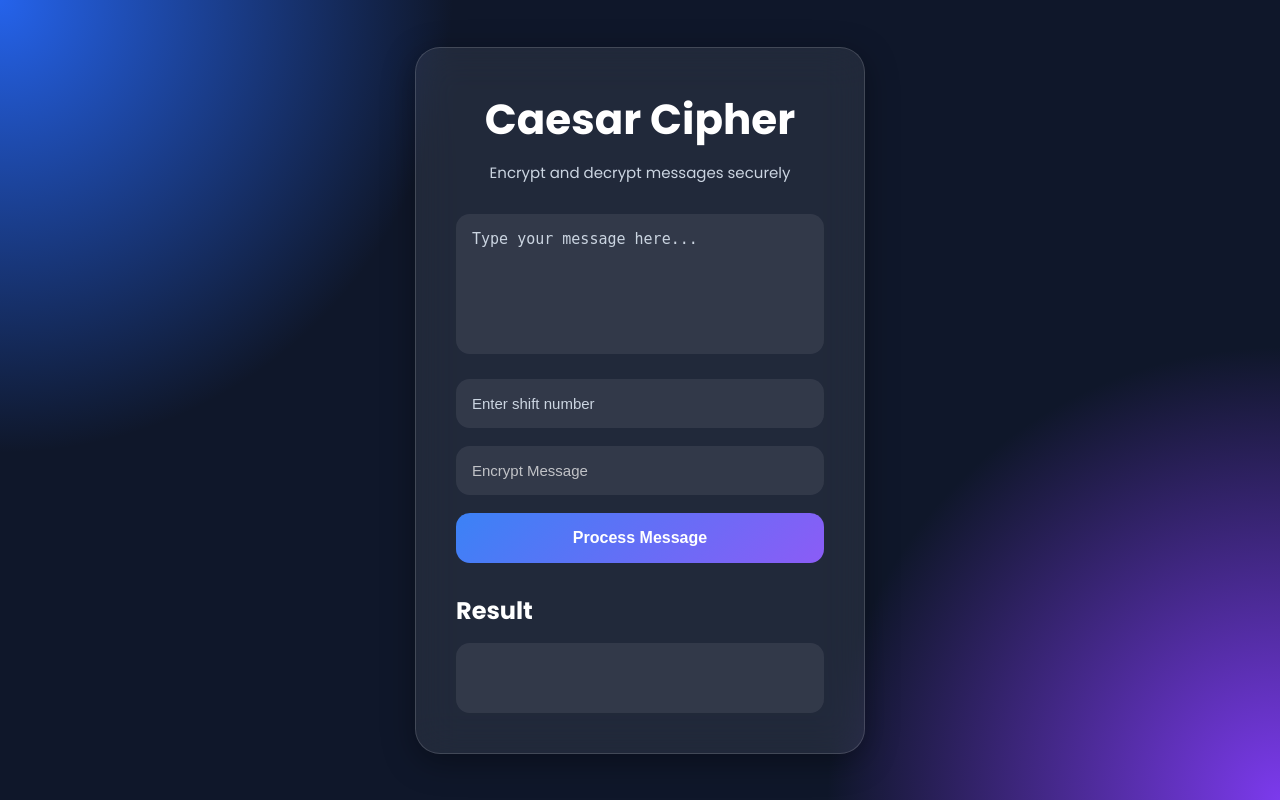
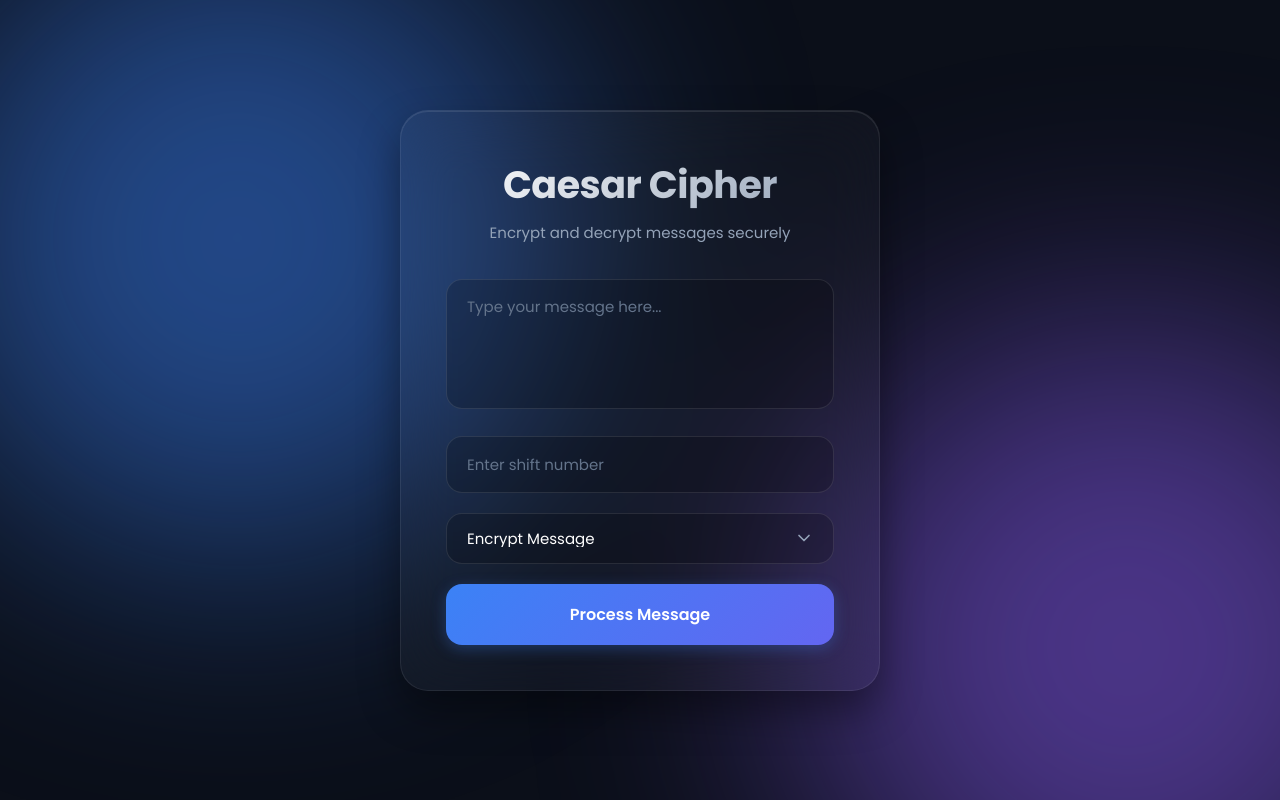
Before and after one commit to pavanmnaikcse/caesar_cipher, a Flask app: page / in a window 1280 px wide. Run offline with Flask 3, Linux system fonts and the light colour scheme.

Commit message:
Enhance UI aesthetics and add copy button

```diff
--- a/static/style.css
+++ b/static/style.css
@@ -6,61 +6,89 @@
 
 body{
     font-family:'Poppins',sans-serif;
-    height:100vh;
+    min-height:100vh;
     display:flex;
     justify-content:center;
     align-items:center;
     overflow:hidden;
-    background:#0f172a;
+    background:#0b0f19;
+    color: white;
 }
 
-/* Animated background */
+/* Animated background with glow effects */
 
 .background{
     position:absolute;
     width:100%;
     height:100%;
-    background:
-    radial-gradient(circle at top left,#2563eb,transparent 30%),
-    radial-gradient(circle at bottom right,#7c3aed,transparent 30%),
-    #0f172a;
     z-index:-1;
+    overflow: hidden;
+}
+
+.glow{
+    position: absolute;
+    width: 600px;
+    height: 600px;
+    border-radius: 50%;
+    filter: blur(120px);
+    opacity: 0.5;
+    animation: float 10s infinite ease-in-out alternate;
+}
+
+.glow-1{
+    background: #3b82f6;
+    top: -100px;
+    left: -100px;
+}
+
+.glow-2{
+    background: #8b5cf6;
+    bottom: -100px;
+    right: -100px;
+    animation-delay: -5s;
+}
+
+@keyframes float {
+    0% { transform: translate(0, 0) scale(1); }
+    100% { transform: translate(50px, 50px) scale(1.1); }
 }
 
 /* Main card */
 
 .container{
-    width:450px;
-    padding:40px;
-    border-radius:25px;
-
-    background:rgba(255,255,255,0.08);
-
-    border:1px solid rgba(255,255,255,0.15);
-
-    backdrop-filter:blur(20px);
-
-    box-shadow:
-    0 8px 32px rgba(0,0,0,0.35);
-
-    animation:fadeIn 1s ease;
+    width:480px;
+    padding:45px;
+    border-radius:28px;
+    background:rgba(255,255,255,0.03);
+    border:1px solid rgba(255,255,255,0.08);
+    backdrop-filter:blur(30px);
+    -webkit-backdrop-filter:blur(30px);
+    box-shadow: 0 20px 40px rgba(0,0,0,0.4), inset 0 1px 0 rgba(255,255,255,0.1);
+    animation:fadeIn 0.8s cubic-bezier(0.22, 1, 0.36, 1);
+    position: relative;
+    z-index: 1;
 }
 
 /* Title */
 
 h1{
     text-align:center;
-    font-size:42px;
+    font-size:38px;
     color:white;
-    margin-bottom:10px;
+    margin-bottom:8px;
     font-weight:700;
+    letter-spacing: -0.5px;
+    background: linear-gradient(135deg, #fff, #94a3b8);
+    -webkit-background-clip: text;
+    -webkit-text-fill-color: transparent;
 }
 
 .subtitle{
     text-align:center;
-    color:#cbd5e1;
-    margin-bottom:30px;
+    color:#94a3b8;
+    margin-bottom:35px;
     font-size:15px;
+    font-weight: 400;
 }
 
 /* Inputs */
@@ -69,148 +97,159 @@ textarea,
 input,
 select{
     width:100%;
-    border:none;
+    border:1px solid rgba(255,255,255,0.1);
     outline:none;
-
-    margin-bottom:18px;
-
-    padding:16px;
-
-    border-radius:14px;
-
-    background:rgba(255,255,255,0.08);
-
+    margin-bottom:20px;
+    padding:16px 20px;
+    border-radius:16px;
+    background:rgba(0,0,0,0.2);
     color:white;
-
     font-size:15px;
-
-    transition:0.3s;
+    font-family: 'Poppins', sans-serif;
+    transition:all 0.3s ease;
 }
 
 textarea{
-    height:140px;
+    height:130px;
     resize:none;
+    line-height: 1.5;
 }
 
 textarea:focus,
 input:focus,
 select:focus{
-    background:rgba(255,255,255,0.12);
-
-    border:1px solid #60a5fa;
-
-    box-shadow:0 0 12px rgba(96,165,250,0.4);
+    background:rgba(0,0,0,0.3);
+    border-color: #60a5fa;
+    box-shadow:0 0 0 4px rgba(96,165,250,0.15);
 }
-
-/* Placeholder */
 
 textarea::placeholder,
 input::placeholder{
-    color:#cbd5e1;
+    color:#64748b;
 }
 
-/* Dropdown */
+/* Custom Select Dropdown */
 
-/* Dropdown */
+.select-wrapper {
+    position: relative;
+    width: 100%;
+}
+
+.select-wrapper .select-icon {
+    position: absolute;
+    right: 20px;
+    top: 25px;
+    transform: translateY(-50%);
+    color: #94a3b8;
+    pointer-events: none;
+    width: 20px;
+    height: 20px;
+}
 
 select{
-    width:100%;
-    padding:16px;
-
-    border:none;
-    outline:none;
-
-    border-radius:14px;
-
-    background:rgba(255,255,255,0.08);
-
-    color:rgba(246, 245, 245, 0.732);
-
-    font-size:15px;
-
-    cursor:pointer;
-
     appearance:none;
     -webkit-appearance:none;
-    -moz-appearance:none;
-
-    transition:0.3s;
+    cursor:pointer;
+    padding-right: 50px;
 }
 
-/* Dropdown focus */
-
-select:focus{
-    border:1px solid #3b82f6;
-
-    box-shadow:0 0 10px rgba(203, 205, 207, 0.3);
+/* Ensure options look decent by removing custom bg/colors and letting the OS handle it cleanly,
+   or styling them with a dark theme */
+option{
+    background:#0f172a;
+    color:white;
+    padding: 10px;
 }
 
-/* Dropdown options */
+/* Submit Button */
 
-option{
-    background:#111827;
+.submit-btn{
+    width:100%;
+    padding:18px;
+    border:none;
+    border-radius:16px;
+    background:linear-gradient(135deg, #3b82f6, #6366f1);
     color:white;
+    font-size:16px;
+    font-weight:600;
+    font-family: 'Poppins', sans-serif;
+    cursor:pointer;
+    transition:all 0.3s ease;
+    box-shadow: 0 4px 15px rgba(59,130,246,0.3);
 }
 
-/* Button */
-
-button{
-    width:100%;
-    padding:16px;
-
-    border:none;
-
-    border-radius:14px;
-
-    background:linear-gradient(
-        135deg,
-        #3b82f6,
-        #8b5cf6
-    );
-
-    color:white;
-
-    font-size:16px;
-
-    font-weight:600;
-
-    cursor:pointer;
-
-    transition:0.3s;
+.submit-btn:hover{
+    transform:translateY(-2px);
+    box-shadow: 0 8px 25px rgba(59,130,246,0.4);
+    background:linear-gradient(135deg, #4f8ef7, #7477f2);
 }
 
-button:hover{
-    transform:translateY(-3px);
-
-    box-shadow:
-    0 10px 20px rgba(59,130,246,0.4);
+.submit-btn:active{
+    transform:translateY(1px);
 }
 
-/* Result */
+/* Result Section */
 
 .result-box{
-    margin-top:30px;
+    margin-top:35px;
+    animation: fadeIn 0.5s ease;
 }
 
-.result-box h2{
+.result-header {
+    display: flex;
+    justify-content: space-between;
+    align-items: center;
+    margin-bottom: 15px;
+}
+
+.result-header h2{
     color:white;
-    margin-bottom:15px;
+    font-size: 20px;
+    font-weight: 600;
+}
+
+.copy-btn {
+    display: flex;
+    align-items: center;
+    gap: 6px;
+    background: rgba(255,255,255,0.08);
+    border: 1px solid rgba(255,255,255,0.1);
+    color: #e2e8f0;
+    padding: 8px 14px;
+    border-radius: 10px;
+    font-size: 13px;
+    font-weight: 500;
+    font-family: 'Poppins', sans-serif;
+    cursor: pointer;
+    transition: all 0.2s ease;
+}
+
+.copy-btn svg {
+    width: 14px;
+    height: 14px;
+}
+
+.copy-btn:hover {
+    background: rgba(255,255,255,0.15);
+}
+
+.copy-btn.copied {
+    background: rgba(34, 197, 94, 0.2);
+    color: #4ade80;
+    border-color: rgba(34, 197, 94, 0.3);
 }
 
 .result{
-    min-height:70px;
-
-    padding:18px;
-
-    border-radius:14px;
-
-    background:rgba(255,255,255,0.08);
-
+    min-height:80px;
+    padding:22px;
+    border-radius:16px;
+    background:rgba(0,0,0,0.25);
+    border: 1px solid rgba(255,255,255,0.05);
     color:#f8fafc;
-
     word-wrap:break-word;
-
     line-height:1.6;
+    font-size: 16px;
+    letter-spacing: 0.5px;
 }
 
 /* Animation */
--- a/templates/index.html
+++ b/templates/index.html
@@ -7,6 +7,7 @@
     <title>Caesar Cipher</title>
 
     <link rel="stylesheet" href="{{ url_for('static', filename='style.css') }}">
+    <script src="https://unpkg.com/feather-icons"></script>
 
     <link rel="preconnect" href="https://fonts.googleapis.com">
     <link href="https://fonts.googleapis.com/css2?family=Poppins:wght@300;400;500;600;700&display=swap"
@@ -16,7 +17,10 @@
 
 <body>
 
-    <div class="background"></div>
+    <div class="background">
+        <div class="glow glow-1"></div>
+        <div class="glow glow-2"></div>
+    </div>
 
     <div class="container">
 
@@ -39,29 +43,62 @@
                 placeholder="Enter shift number"
                 required>
 
-            <select name="direction">
-                <option value="encode">Encrypt Message</option>
-                <option value="decode">Decrypt Message</option>
-            </select>
+            <div class="select-wrapper">
+                <select name="direction">
+                    <option value="encode">Encrypt Message</option>
+                    <option value="decode">Decrypt Message</option>
+                </select>
+                <i data-feather="chevron-down" class="select-icon"></i>
+            </div>
 
-            <button type="submit">
+            <button type="submit" class="submit-btn">
                 Process Message
             </button>
 
         </form>
 
+        {% if result %}
         <div class="result-box">
 
-            <h2>Result</h2>
+            <div class="result-header">
+                <h2>Result</h2>
+                <button class="copy-btn" onclick="copyResult()" title="Copy to clipboard">
+                    <i data-feather="copy"></i> <span>Copy</span>
+                </button>
+            </div>
 
-            <div class="result">
+            <div class="result" id="result-text">
                 {{ result }}
             </div>
 
         </div>
+        {% endif %}
 
     </div>
 
+    <script>
+        feather.replace();
+
+        function copyResult() {
+            const resultText = document.getElementById('result-text').innerText;
+            navigator.clipboard.writeText(resultText.trim()).then(() => {
+                const copyBtn = document.querySelector('.copy-btn');
+                const originalHtml = copyBtn.innerHTML;
+
+                copyBtn.innerHTML = '<i data-feather="check"></i> <span>Copied!</span>';
+                feather.replace();
+                copyBtn.classList.add('copied');
+
+                setTimeout(() => {
+                    copyBtn.innerHTML = originalHtml;
+                    feather.replace();
+                    copyBtn.classList.remove('copied');
+                }, 2000);
+            }).catch(err => {
+                console.error("Failed to copy: ", err);
+            });
+        }
+    </script>
 </body>
 
 </html>
```
Also changed, not shown: other parts of static/style.css (+15 -65 lines).
